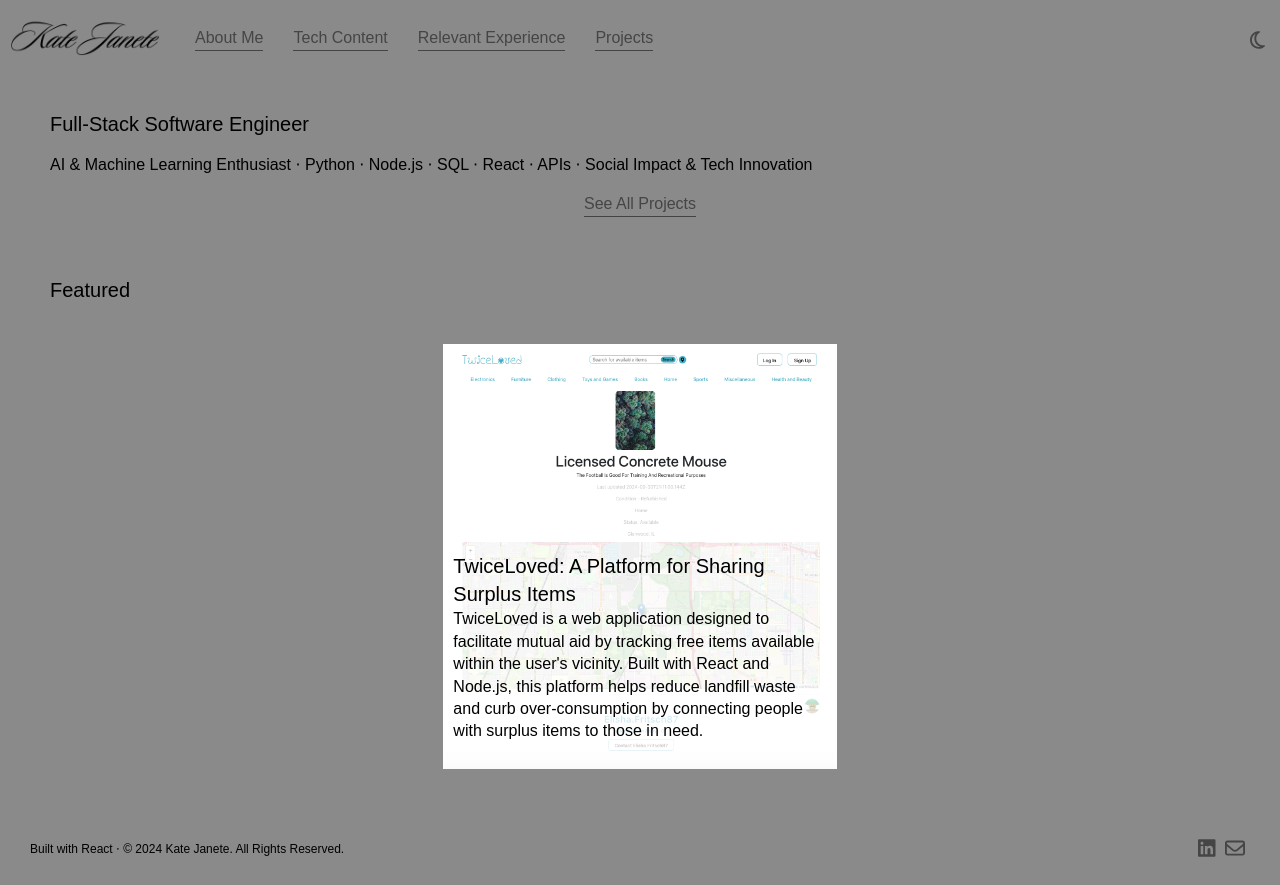
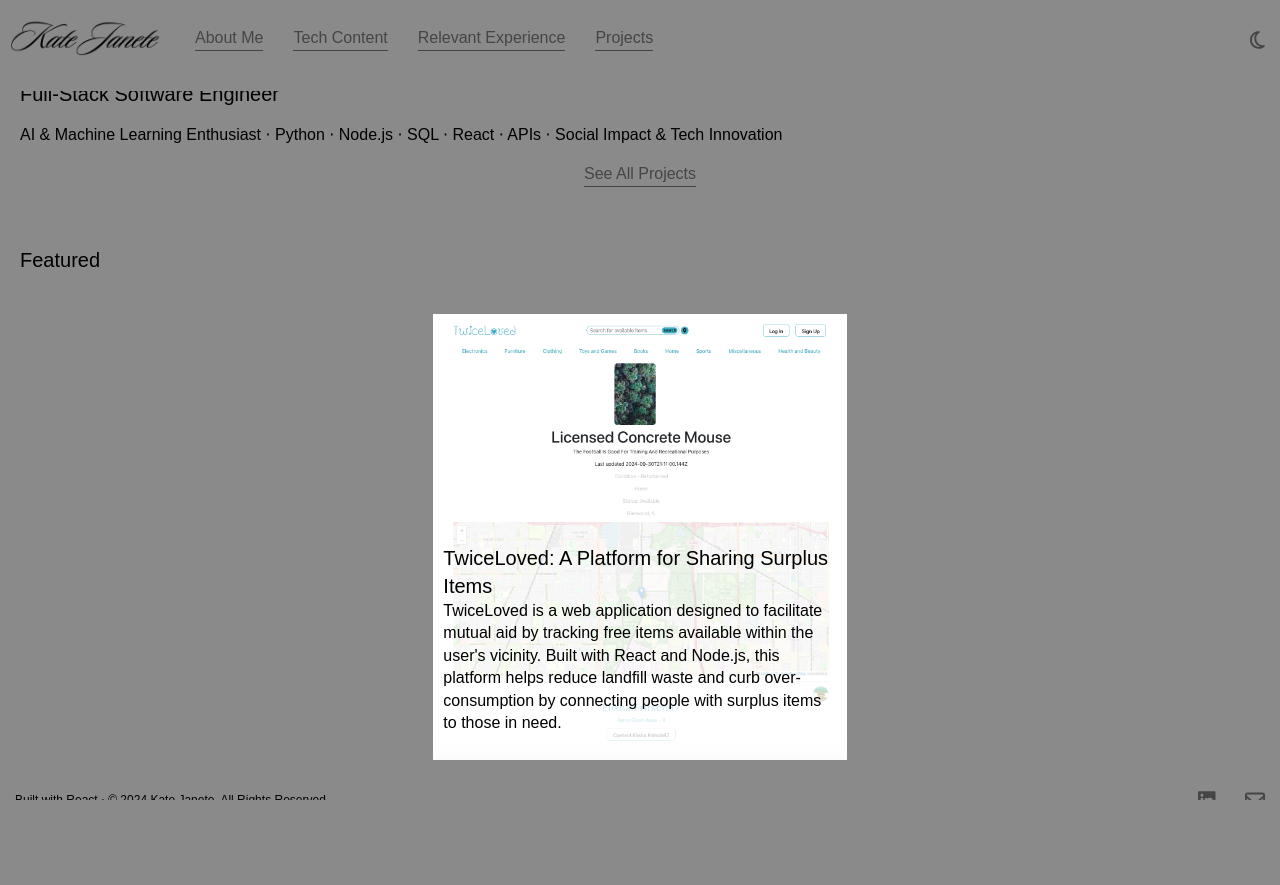
Before and after one commit to katiejnete/katejanete, a React (Vite) app: page / in a window 1280 px wide. After the commit the page ends 800 px from the top, so only its background shows below. Built offline with nearby package versions, Linux system fonts and the light colour scheme.

Commit message:
update app and main styles to prevent shrinking

```diff
--- a/src/stylesheets/App.css
+++ b/src/stylesheets/App.css
@@ -6,9 +6,12 @@
 
 #root {
   max-width: 100%;
+  height: 100%;
   margin: 0 auto;
-  padding: 2rem;
+  padding: 0;
   text-align: center;
+  display: flex;
+  flex-direction: column;
 }
 
 @media (min-width: 1280px) {
@@ -18,22 +21,23 @@
 }
 
 .app {
-  min-height: 100vh;
+  height: 100vh;
   box-sizing: border-box;
-  margin: 15px;
-  padding: 15px;
+  margin: 0px;
+  padding: 0px;
   display: flex;
   flex-direction: column;
   justify-content: space-between;
   align-items: flex-start;
   padding-bottom: 0;
+  width: 100%;
 }
 
 footer {
   width: 100%;
   display: flex;
   justify-content: space-between;
-  margin-top: 40px;
+  margin: 0 15px;
   margin-bottom: 0;
   box-sizing: content-box;
   flex-wrap: wrap;
@@ -43,10 +47,11 @@ footer {
 .app-social-icons {
   display: flex;
   align-items: center;
+  margin-right: 15px;
 }
 
 .app-social-icon {
-  margin: 5px;
+  margin: 0 15px;
   color: rgba(0, 0, 0, 0.5);
   transition: transform 0.3s ease, color 0.3s ease;
 }
@@ -65,6 +70,7 @@ footer {
 }
 
 main {
+  flex: 1;
   width: 100%;
   padding: 20px;
 }
```
